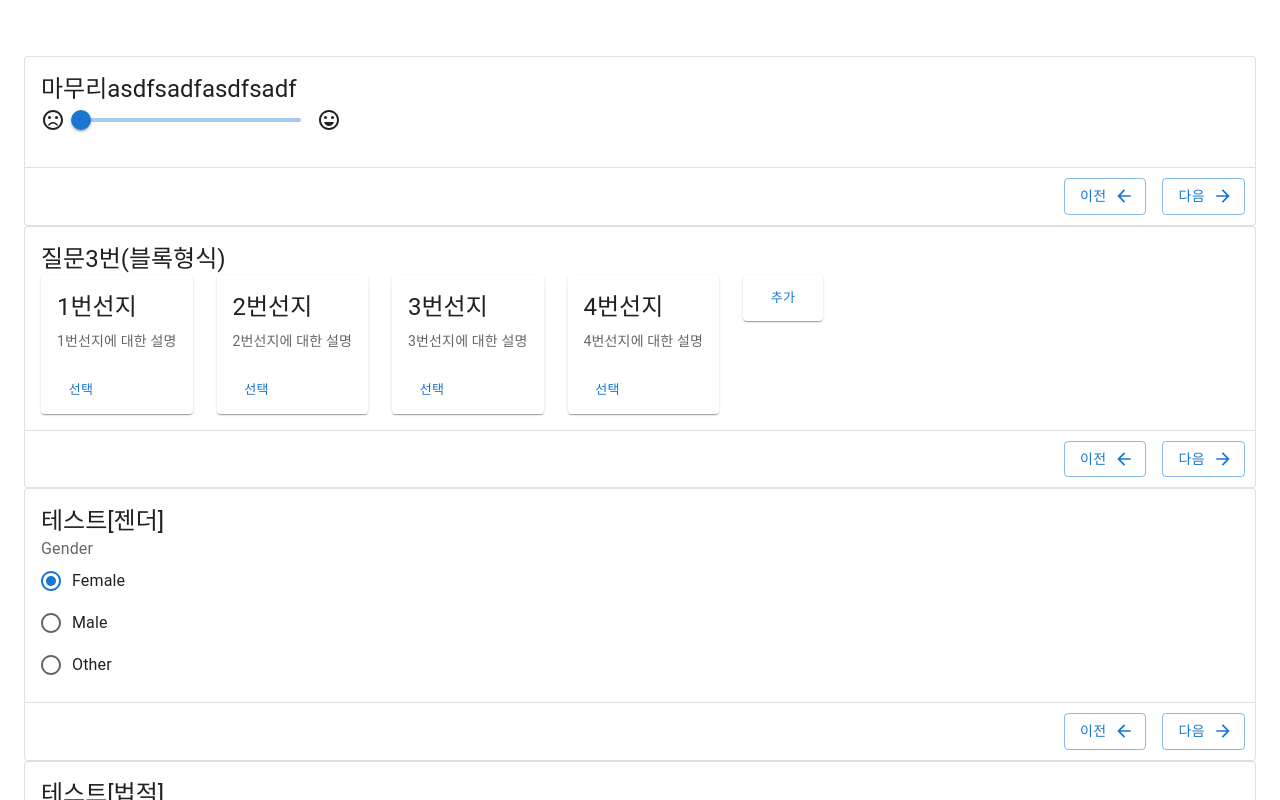
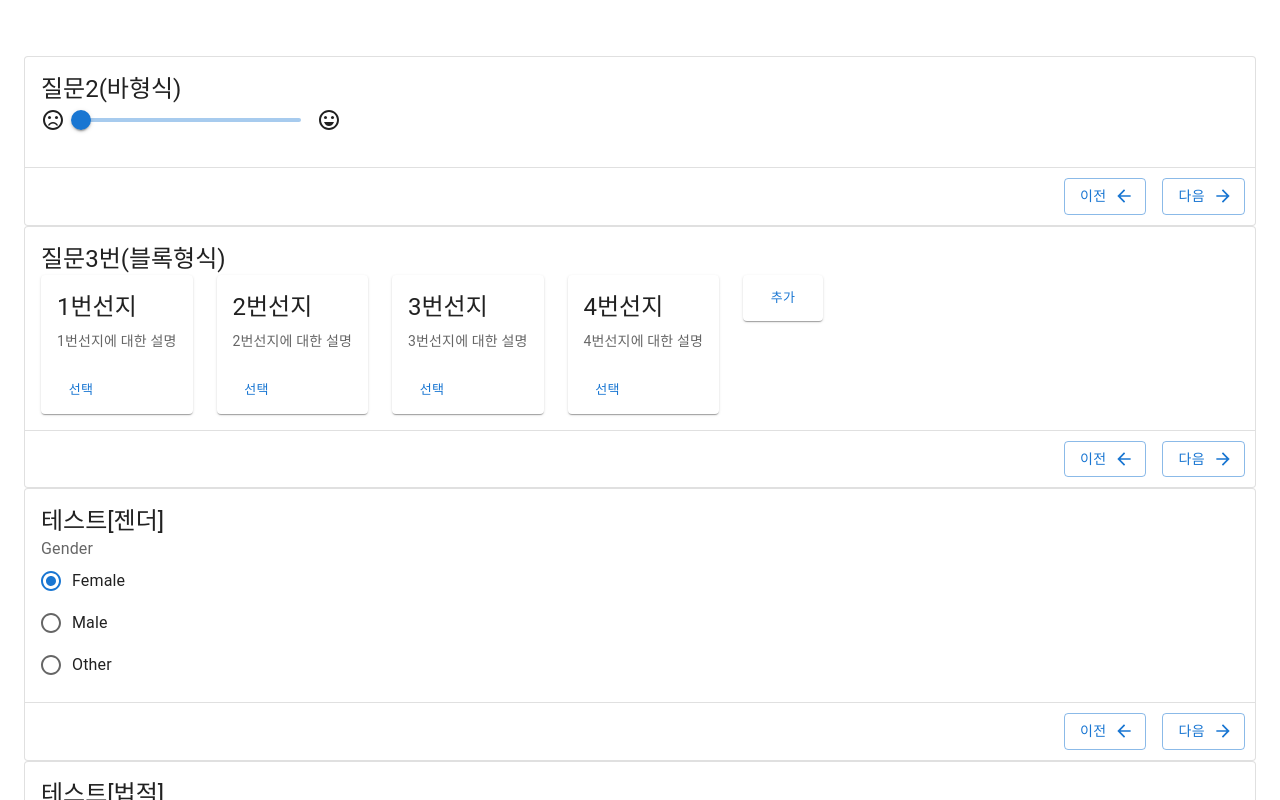
Before and after one commit to forwarder1121/survey_tool, a React (Create React App) app: page / in a window 1280 px wide. Shown: the top 800 px of the page. Built offline with nearby package versions, Linux system fonts and the light colour scheme.

Commit message:
재확인용커밋

```diff
--- a/src/components/layouts/Content.js
+++ b/src/components/layouts/Content.js
@@ -5,7 +5,7 @@ import Question from "./contents/Question";
 const Content = () => {
   return (
     <Container>
-      <Question titleOfQuestion="마무리asdfsadfasdfsadf" type="barType" />
+      <Question titleOfQuestion="질문2(바형식)" type="barType" />
       <Question titleOfQuestion="질문3번(블록형식)" type="blockType" />
       <Question titleOfQuestion="테스트[젠더]" type="genderType" />
       <Question titleOfQuestion="테스트[법적]" type="lawAgreeType" />
```
